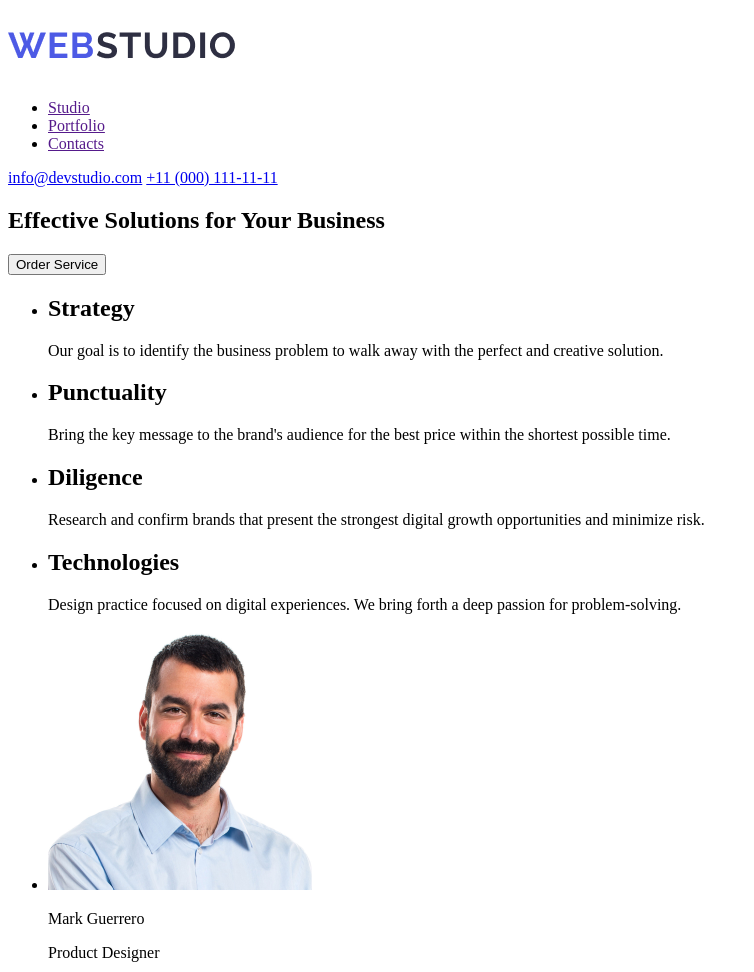
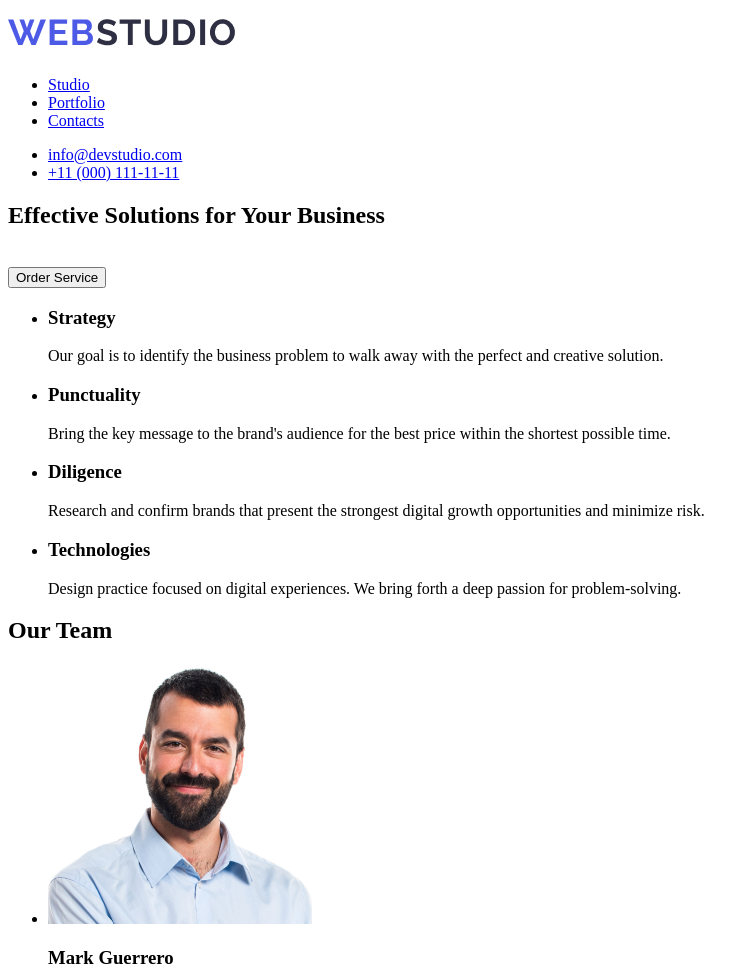
Before and after one commit to VladSokol777/VladSokol777--goit-markup-hw-01, a plain HTML site: page index.html in a window 1280 px wide. Shown: the top 972 px of the page, without its empty margins (0-754 px from the left). Drawn offline with Linux system fonts and the light colour scheme.

Commit message:
add index file

```diff
--- a/index.html
+++ b/index.html
@@ -7,56 +7,59 @@
   </head>
   <body>
     <header>
-      <h1>
-        <a href="/">
-          <img src="images/Logo.png" alt="WEBSTUDIO logo" />
-        </a>
-      </h1>
+      <a href=".index.html"></a>
+      <img src="images/Logo.png" alt="WebStudio" />
 
       <nav>
         <ul>
           <li>
-            <a href="">Studio</a>
+            <a href="Studio">Studio</a>
           </li>
           <li>
-            <a href="">Portfolio</a>
+            <a href="Portfolio">Portfolio</a>
           </li>
           <li>
-            <a href="">Contacts</a>
+            <a href="Contacts">Contacts</a>
           </li>
         </ul>
       </nav>
-      <a href="mailto:info@devstudio.com">info@devstudio.com</a>
-      <a href="++110001111111">+11 (000) 111-11-11</a>
-      <h2>Effective Solutions for Your Business</h2>
-      <button type="Order Service">Order Service</button>
+      <ul>
+        <li><a href="mailto:info@devstudio.com">info@devstudio.com</a></li>
+        <li><a href="+110001111111">+11 (000) 111-11-11</a></li>
+      </ul>
     </header>
     <main>
       <section>
+        <h1>Effective Solutions for Your Business</h1>
+        <br />
+        <button type="button">Order Service</button>
+      </section>
+      <section>
+        <!-- Feature -->
         <ul>
           <li>
-            <h2>Strategy</h2>
+            <h3>Strategy</h3>
             <p>
               Our goal is to identify the business problem to walk away with the
               perfect and creative solution.
             </p>
           </li>
           <li>
-            <h2>Punctuality</h2>
+            <h3>Punctuality</h3>
             <p>
               Bring the key message to the brand's audience for the best price
               within the shortest possible time.
             </p>
           </li>
           <li>
-            <h2>Diligence</h2>
+            <h3>Diligence</h3>
             <p>
               Research and confirm brands that present the strongest digital
               growth opportunities and minimize risk.
             </p>
           </li>
           <li>
-            <h2>Technologies</h2>
+            <h3>Technologies</h3>
             <p>
               Design practice focused on digital experiences. We bring forth a
               deep passion for problem-solving.
@@ -65,6 +68,7 @@
         </ul>
       </section>
       <section>
+        <h2>Our Team</h2>
         <ul>
           <li>
             <img
@@ -72,7 +76,8 @@
               alt="Mark Guerrero Product Designer"
               width="264"
             />
-            <p>Mark Guerrero</p>
+            <h3>Mark Guerrero</h3>
+
             <p>Product Designer</p>
           </li>
           <li>
@@ -81,7 +86,7 @@
               alt="Tom Ford Frontend Developer"
               width="264"
             />
-            <p>Tom Ford</p>
+            <h3>Tom Ford</h3>
             <p>Frontend Developer</p>
           </li>
           <li>
@@ -90,7 +95,7 @@
               alt="Camila Garcia Marketing"
               width="264"
             />
-            <p>Camila Garcia</p>
+            <h3>Camila Garcia</h3>
             <p>Marketing</p>
           </li>
           <li>
@@ -99,7 +104,7 @@
               alt="Daniel Wilson UI Designer"
               width="264"
             />
-            <p>Daniel Wilson</p>
+            <h3>Daniel Wilson</h3>
             <p>UI Designer</p>
           </li>
         </ul>
@@ -107,7 +112,7 @@
     </main>
     <footer>
       <a href="/">
-        <img src="images/Logo.png" alt="WEBSTUDIO logo" />
+        <img src="images/Logo.png" alt="WebStudio" />
       </a>
 
       <p>
```
